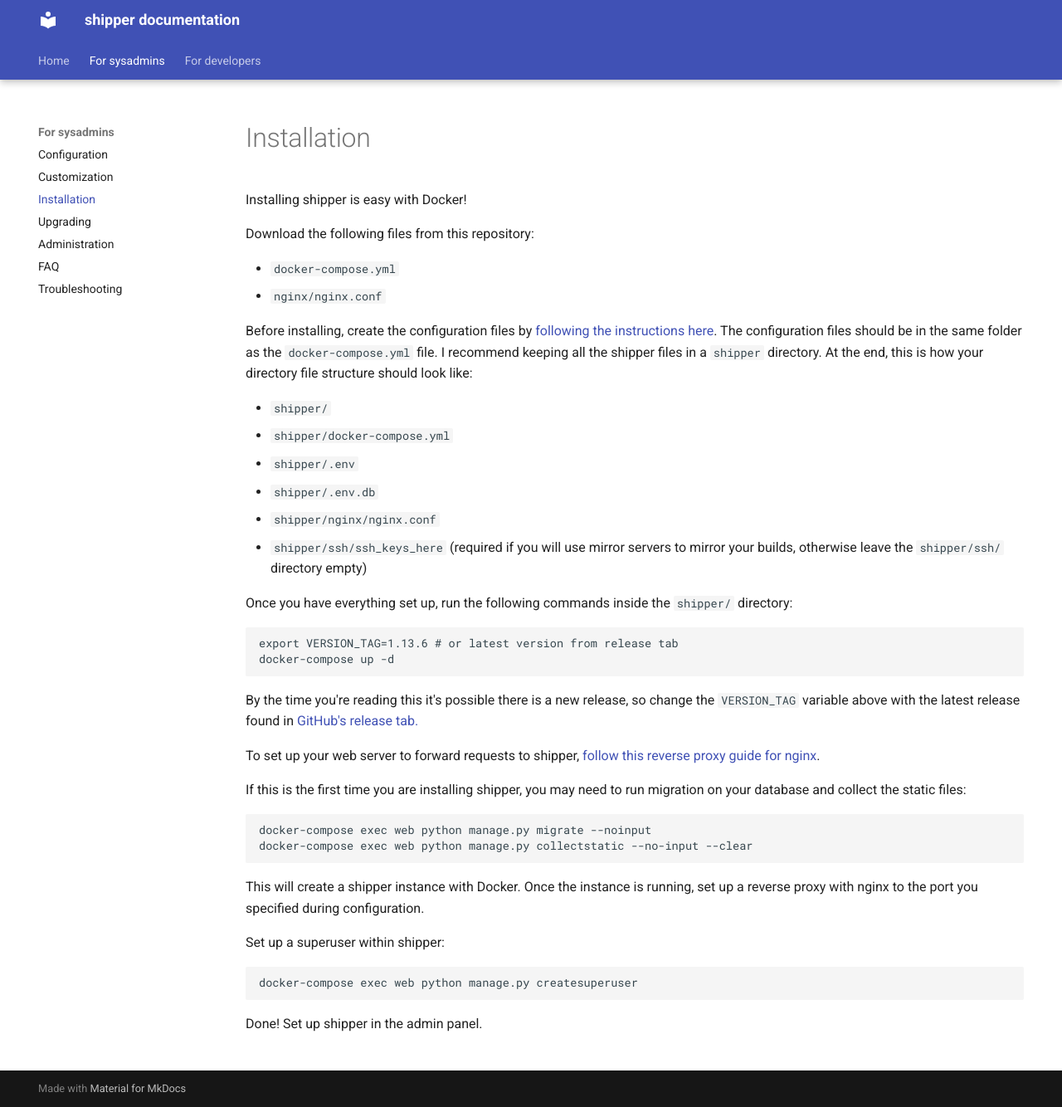
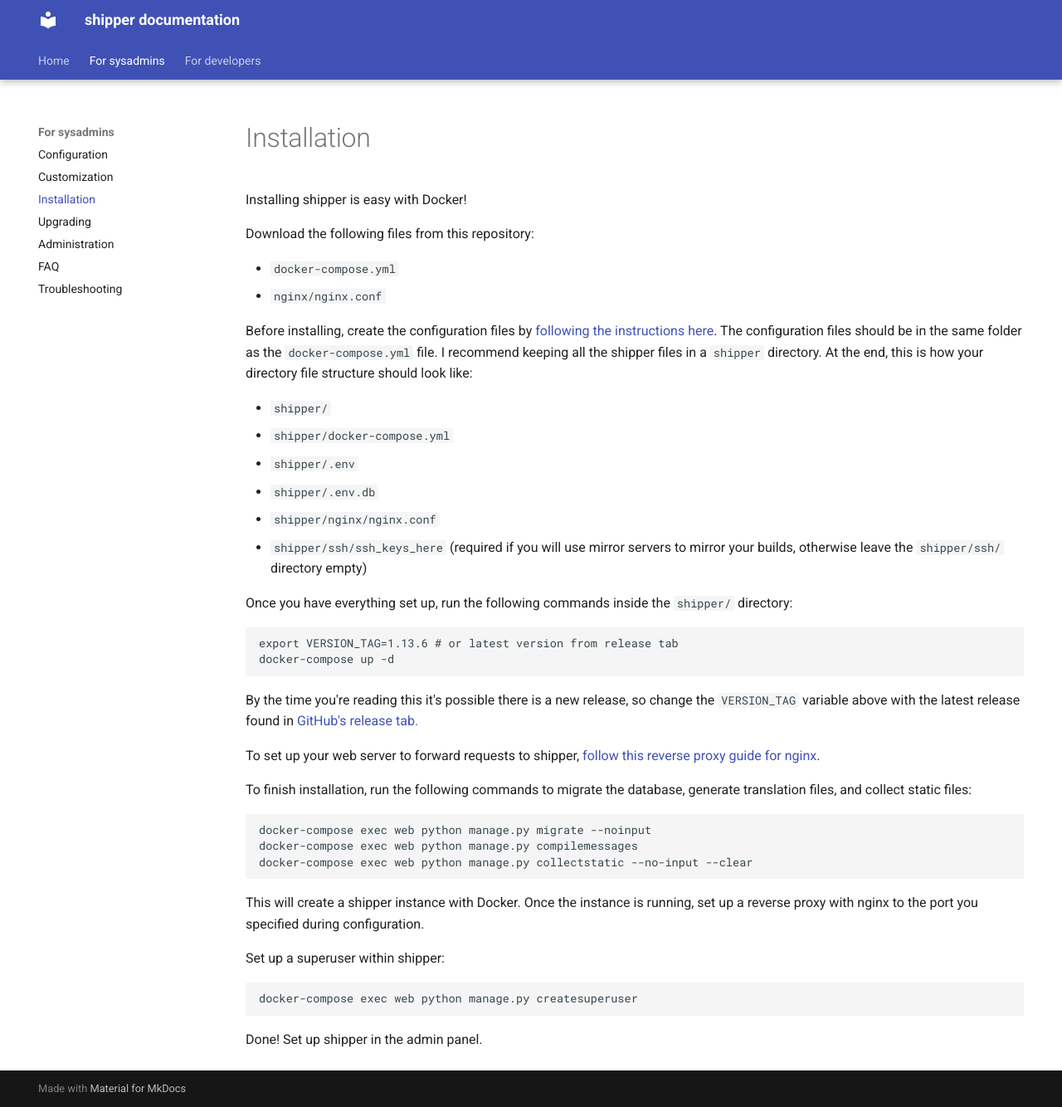
Before and after one commit to shipperstack/shipper, an MkDocs documentation site: the page built from docs/docs/sysadmin/Installation.md, in a window 1280 px wide and 1334 px high. Shown: the whole window at 83% size. Built offline with MkDocs 1.6.1 and Material for MkDocs 9.7.7, drawn with Linux system fonts in a browser that asks for light colours; the version menu is left out.

Commit message:
docs: update installation procedure to include translation files

````diff
--- a/docs/docs/sysadmin/Installation.md
+++ b/docs/docs/sysadmin/Installation.md
@@ -25,15 +25,20 @@
 
 To set up your web server to forward requests to shipper, [follow this reverse proxy guide for nginx](Reverse-Proxy).
 
-If this is the first time you are installing shipper, you may need to run migration on your database and collect the static files:
+To finish installation, run the following commands to migrate the database, generate translation files, and collect static files:
 
-    docker-compose exec web python manage.py migrate --noinput
-    docker-compose exec web python manage.py collectstatic --no-input --clear
+```
+docker-compose exec web python manage.py migrate --noinput
+docker-compose exec web python manage.py compilemessages
+docker-compose exec web python manage.py collectstatic --no-input --clear
+```
 
 This will create a shipper instance with Docker. Once the instance is running, set up a reverse proxy with nginx to the port you specified during configuration.
 
 Set up a superuser within shipper:
 
-    docker-compose exec web python manage.py createsuperuser
+```
+docker-compose exec web python manage.py createsuperuser
+```
 
 Done! Set up shipper in the admin panel.
````
